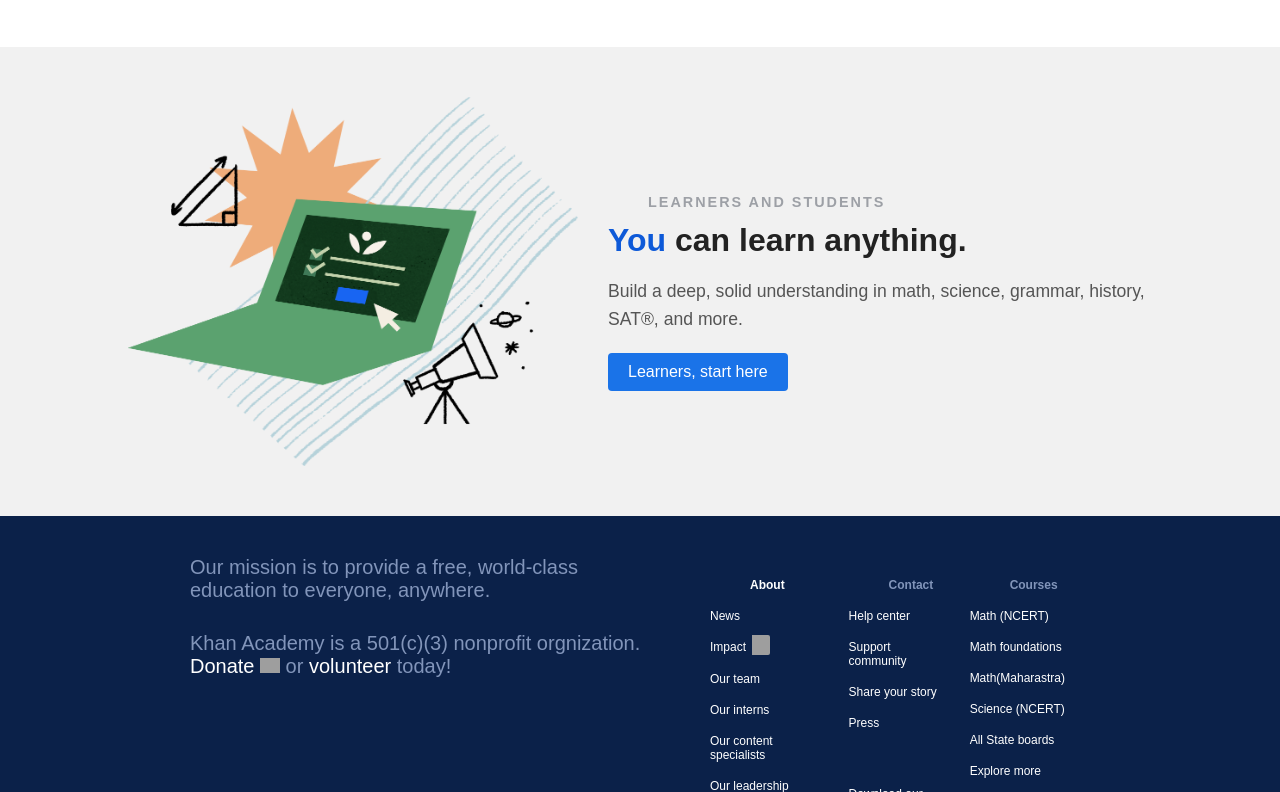
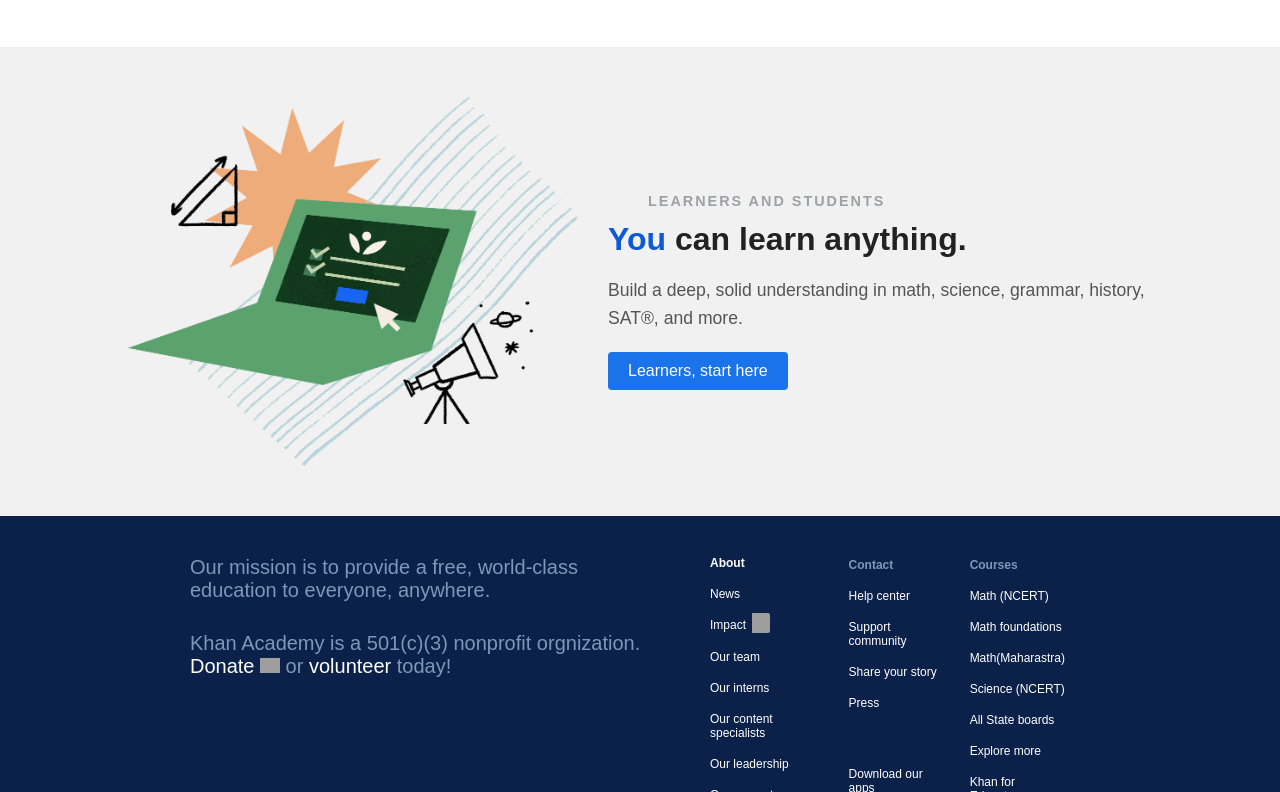
Before and after one commit to Vasanthkumar12/B41_WEB_026_Code-Crusaders, a plain HTML site: page index.html in a window 1280 px wide. Shown: the part 838-1630 px from the top of the page. Drawn offline with Linux system fonts and the light colour scheme; grey boxes are pictures that could not be loaded.

Commit message:
Merged the main branch to ft38_167_day-3

```diff
--- a/index.html
+++ b/index.html
@@ -178,7 +178,7 @@
                 </div>
                 <div>
                     <div id="contact">
-                        <h3>Contact</h3>
+                        <h3 class="head3">Contact</h3>
                         <p>Help center</p>
                         <p>Support community</p>
                         <p>Share your story</p>
@@ -191,7 +191,7 @@
                     </div>
                 </div>
                 <div id="courses">
-                    <h3>Courses</h3>
+                    <h3 class="head3">Courses</h3>
                     <p>Math (NCERT)</p>
                     <p>Math foundations</p>
                     <p>Math(Maharastra)</p>
--- a/style.css
+++ b/style.css
@@ -307,12 +307,6 @@ a:hover{
     }
 }
 
-*{
-    margin: 0;
-    padding: 0;
-    box-sizing: border-box;
-    font-family: Arial, Helvetica, sans-serif;
-}
 footer {
     background-color: #0b2149;
     font-family: Lato, "Noto Sans", sans-serif;
@@ -363,11 +357,14 @@ span:hover {
 }
 #about-head {
     color: white;
+    padding: 0px;
+    font-size: 12px;
 }
-h3 {
+.head3 {
     color: #8295BA;
     margin-top: 2px;
     font-size: 12px;
+    padding: 0px;
 }
 p:hover {
     text-decoration: underline;
```
